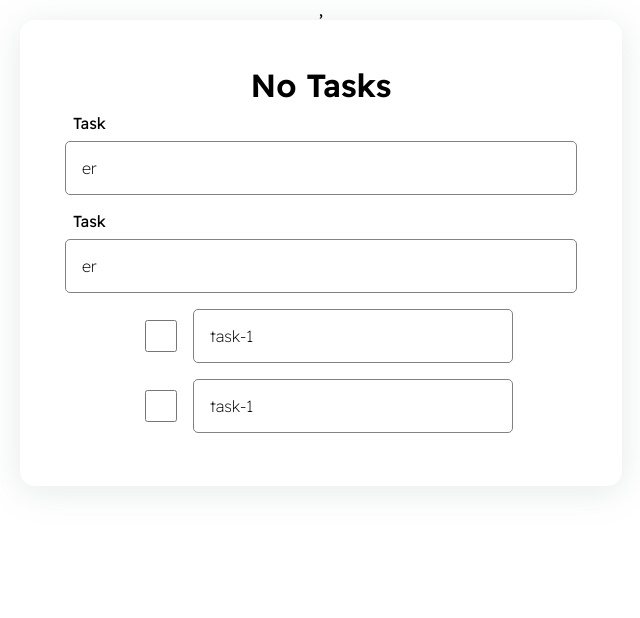
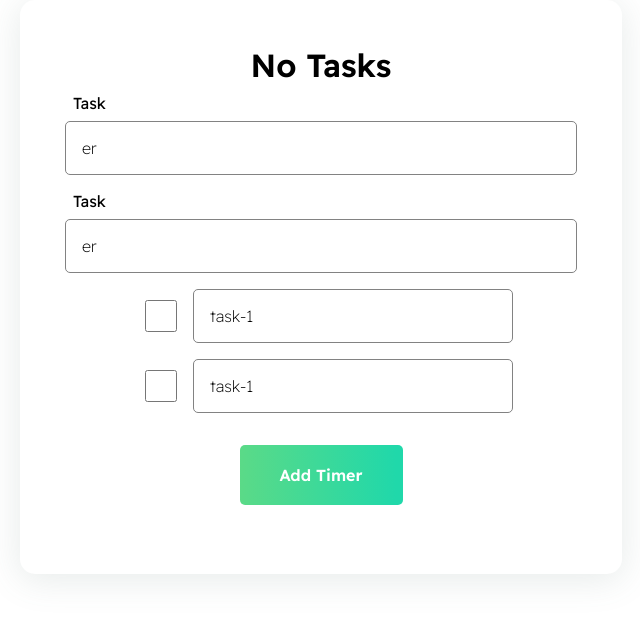
Before and after one commit to supriya-kotturu/todo-ticker, a React (Vite) app: page / in a window 1280 px wide. Shown: the top 618 px of the page, without its empty margins (319-959 px from the left). Built offline with nearby package versions, Linux system fonts and the light colour scheme.

Commit message:
add | Button and css variables

```diff
--- a/src/App.tsx
+++ b/src/App.tsx
@@ -1,12 +1,11 @@
 import { useState } from 'react';
 import styles from './App.module.css';
 
-import { Card, Container, Input } from './components/UI';
+import { Card, Container, Input, Button } from './components/UI';
 
 function App() {
 	return (
 		<Container>
-			,
 			<Card>
 				<h1>No Tasks</h1>
 				<Input
@@ -39,6 +38,7 @@ function App() {
 					value='"red'
 					handleChange={() => console.log('er')}
 				/>
+				<Button type='submit' title='Add Timer' handleClick={() => {}} />
 			</Card>
 		</Container>
 	);
--- /dev/null
+++ b/src/components/UI/Button.module.css
@@ -0,0 +1,39 @@
+.button-default {
+	display: flex;
+	flex-direction: column;
+	justify-content: center;
+	align-items: center;
+	padding: 16px 30px;
+	background: var(--primaryColor);
+	border: 1px solid #0f4d2e;
+	font: var(--button-font);
+	box-sizing: border-box;
+	border-radius: 5px;
+	flex: none;
+	order: 0;
+	align-self: stretch;
+	flex-grow: 0;
+	margin: 32px 0px;
+}
+
+.button-selected {
+	background: #ffffff;
+	border: 1px solid #333333;
+}
+
+.button-submit {
+	display: flex;
+	flex-direction: column;
+	justify-content: center;
+	align-items: center;
+	padding: 20px 40px;
+	background: var(--primaryGradient);
+	border: var(--primaryColor);
+	font: var(--button-font);
+	color: #ffffff;
+	border-radius: 5px;
+	flex: none;
+	order: 1;
+	flex-grow: 0;
+	margin: 24px 0px;
+}
--- /dev/null
+++ b/src/components/UI/Button.tsx
@@ -0,0 +1,43 @@
+import React from 'react';
+import styles from './Button.module.css';
+
+interface ButtonProps {
+	title: string;
+	type: 'button' | 'submit' | 'selected';
+	handleClick: () => void;
+}
+
+export const Button = ({ title, type, handleClick }: ButtonProps) => {
+	switch (type) {
+		case 'button':
+			return (
+				<button
+					className={styles['button-default']}
+					type={type}
+					onClick={handleClick}
+				>
+					{title}
+				</button>
+			);
+		case 'submit':
+			return (
+				<button
+					className={styles['button-submit']}
+					type={type}
+					onSubmit={handleClick}
+				>
+					{title}
+				</button>
+			);
+		case 'selected':
+			return (
+				<button
+					className={`${styles['button-default']} ${styles['button-selected']}`}
+					type='button'
+					onClick={handleClick}
+				>
+					{title}
+				</button>
+			);
+	}
+};
--- a/src/components/UI/Input.module.css
+++ b/src/components/UI/Input.module.css
@@ -1,7 +1,3 @@
-:root {
-	--font: 200 16px 'Readex Pro', sans-serif;
-}
-
 .input-text-container {
 	width: 100%;
 	padding: 8px 0px;
--- a/src/components/UI/index.ts
+++ b/src/components/UI/index.ts
@@ -1,3 +1,4 @@
 export * from './Card';
 export * from './Container';
 export * from './Input';
+export * from './Button';
--- a/src/index.css
+++ b/src/index.css
@@ -1,5 +1,6 @@
 :root {
-	--font: 'Readex Pro';
+	--font: 200 16px 'Readex Pro', sans-serif;
+	--button-font: 600 16px 'Readex Pro', sans-serif;
 	--primaryColor: #5ce595;
 	--primaryGradient: linear-gradient(
 		270.07deg,
```
Also changed, not shown: 1 other file (tests, documents, lock files or other folders).
